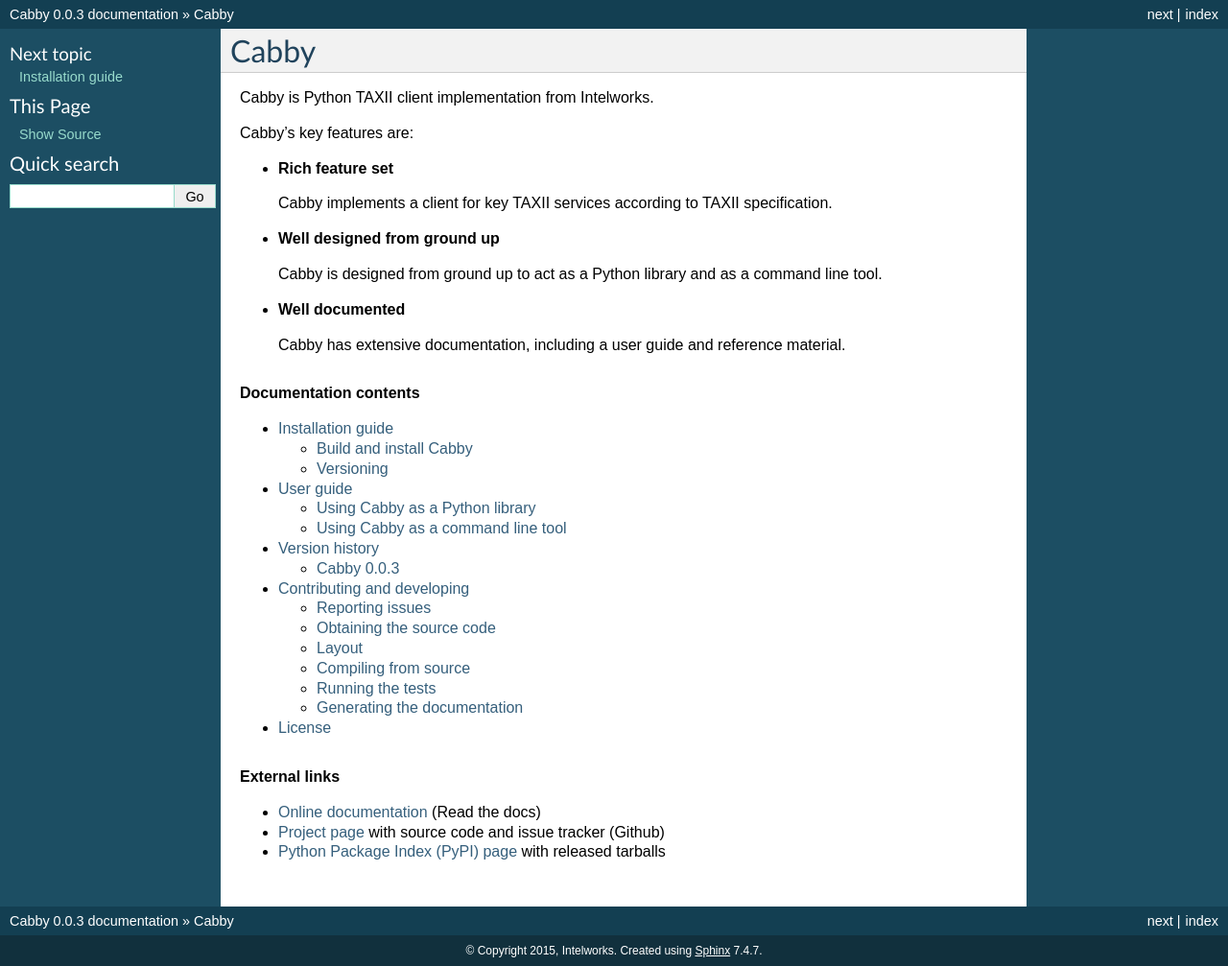
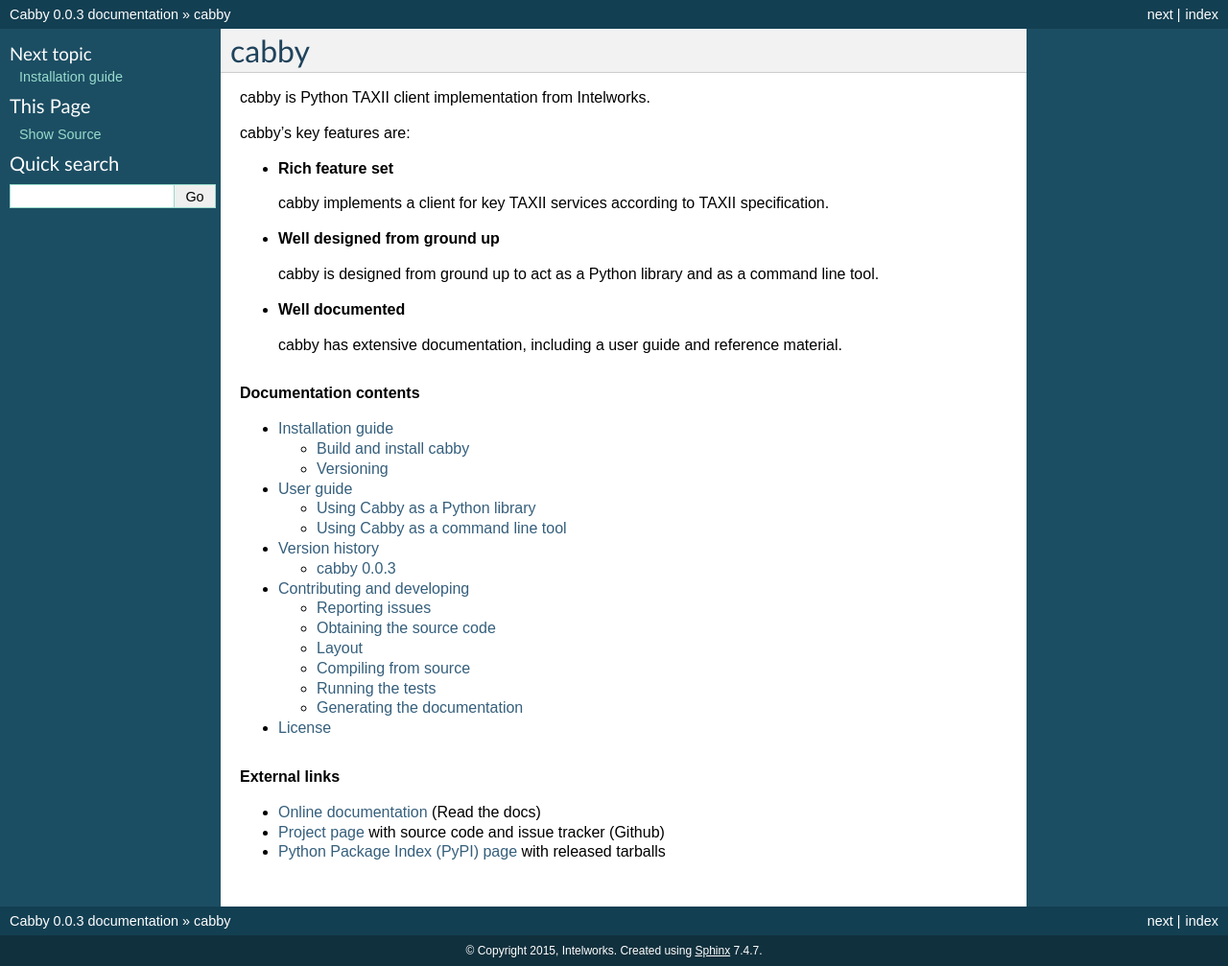
Before and after one commit to eclecticiq/cabby, a Sphinx documentation site: the page built from docs/index.rst, in a window 1280 px wide. Shown: the whole page at 96% size. Built offline with Sphinx 7.4.7, drawn with Linux system fonts in a browser that asks for light colours.

```diff
--- a/NEWS.rst
+++ b/NEWS.rst
@@ -2,7 +2,7 @@
 Version history
 ===============
 
-Cabby 0.0.3
+cabby 0.0.3
 ===========
 
 Release date: 2015-03-18
--- a/README.rst
+++ b/README.rst
@@ -1,4 +1,4 @@
-Cabby
+cabby
 =====
 
 Intelworks Python TAXII client implementation.
--- a/docs/index.rst
+++ b/docs/index.rst
@@ -1,22 +1,25 @@
 =====
-Cabby
+cabby
 =====
 
-Cabby is Python TAXII client implementation from Intelworks.
+cabby is Python TAXII client implementation from Intelworks.
 
-Cabby's key features are:
+cabby's key features are:
 
 * **Rich feature set**
 
-  Cabby implements a client for key TAXII services according to TAXII specification.
+  cabby implements a client for key TAXII services according to TAXII specification.
+
 
 * **Well designed from ground up**
 
-  Cabby is designed from ground up to act as a Python library and as a command line tool.
+  cabby is designed from ground up to act as a Python library and as a command line tool.
+
 
 * **Well documented**
 
-  Cabby has extensive documentation, including a user guide and reference material.
+  cabby has extensive documentation, including a user guide and reference material.
+
 
 .. rubric:: Documentation contents
 
@@ -32,5 +35,5 @@ Cabby's key features are:
 .. rubric:: External links
 
 * `Online documentation <https://cabby.readthedocs.org/>`_ (Read the docs)
-* `Project page <https://github.com/Intelworks/Cabby/>`_ with source code and issue tracker (Github)
+* `Project page <https://github.com/Intelworks/cabby/>`_ with source code and issue tracker (Github)
 * `Python Package Index (PyPI) page <http://pypi.python.org/pypi/cabby/>`_ with released tarballs
```
Also changed, not shown: docs/developer.rst (+5 -5 lines), docs/installation.rst (+5 -5 lines), docs/user.rst (+4 -4 lines).
